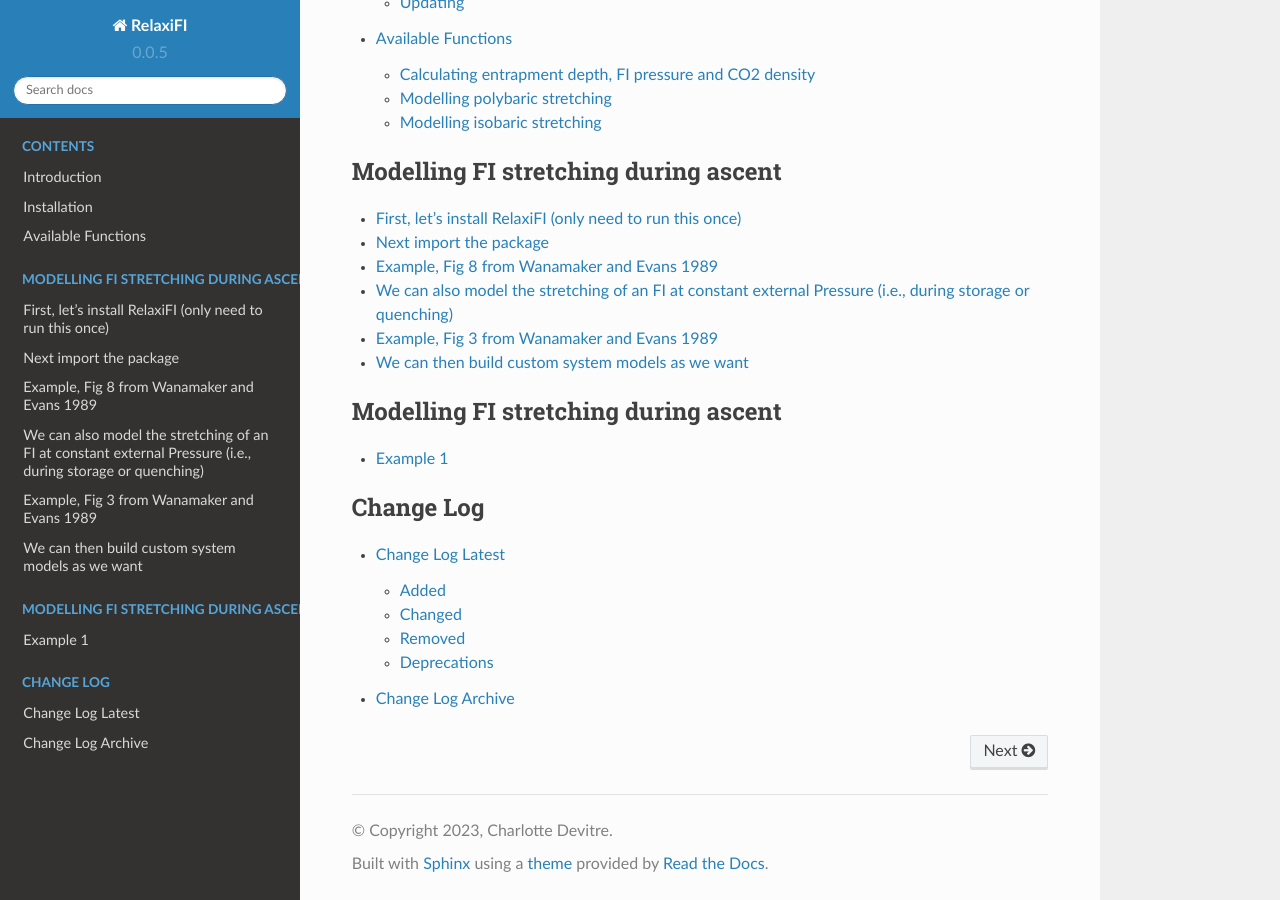
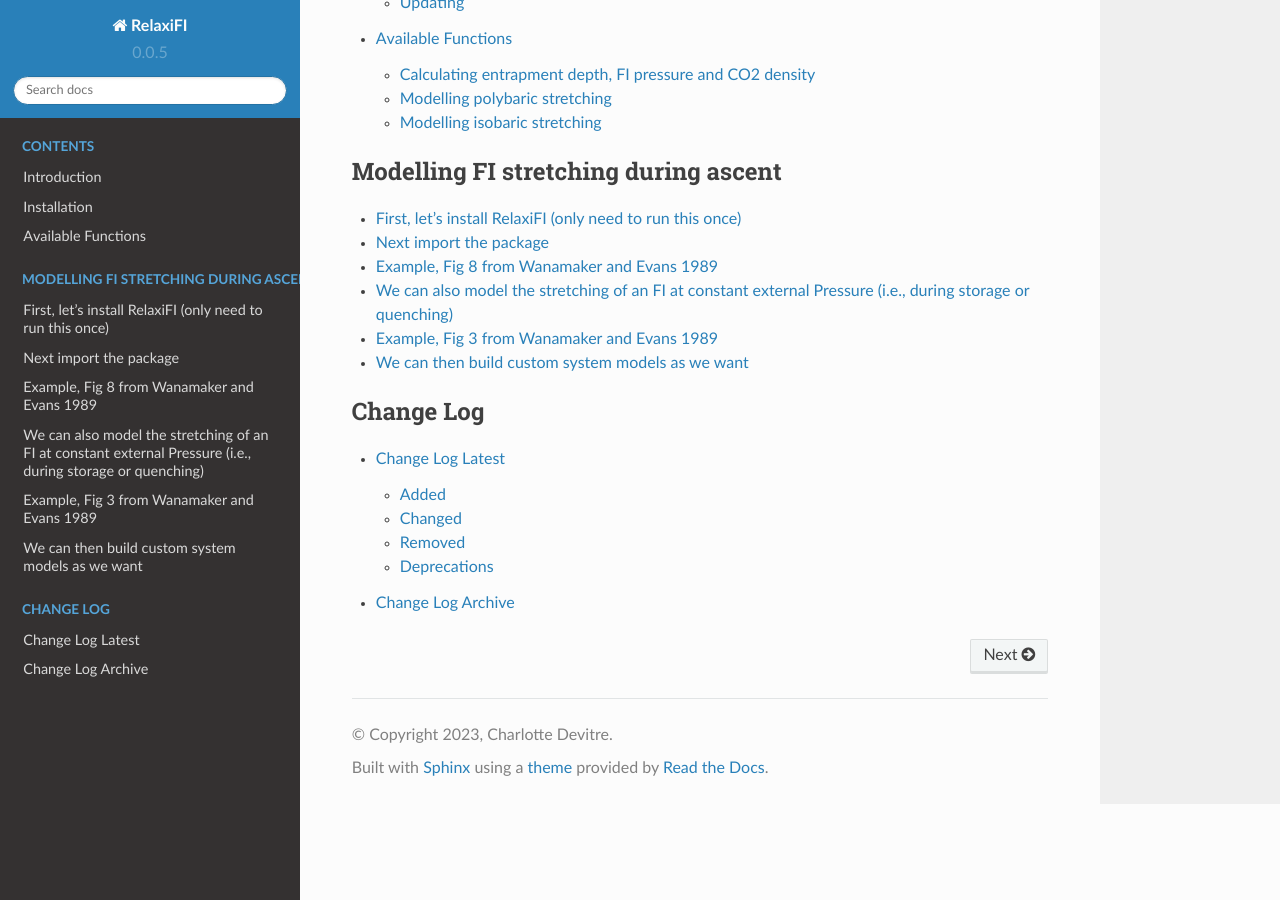
Before and after one commit to cljdevitre/FIstretch, a Sphinx documentation site: the page built from docs/source/index.rst, in a window 1280 px wide and 900 px high, scrolled down 547 px. Built offline with Sphinx 7.4.7 and the Read the Docs theme 2.0.0, drawn with Linux system fonts in a browser that asks for light colours.

Commit message:
latest changes to docs

```diff
--- a/docs/source/index.rst
+++ b/docs/source/index.rst
@@ -27,12 +27,6 @@
 
 .. toctree::
    :maxdepth: 2
-   :caption: Modelling FI stretching during ascent
-
-   examples_example1
-
-.. toctree::
-   :maxdepth: 2
    :caption: Change Log
 
    Change Log Latest <meta_changelog_latest>
```
